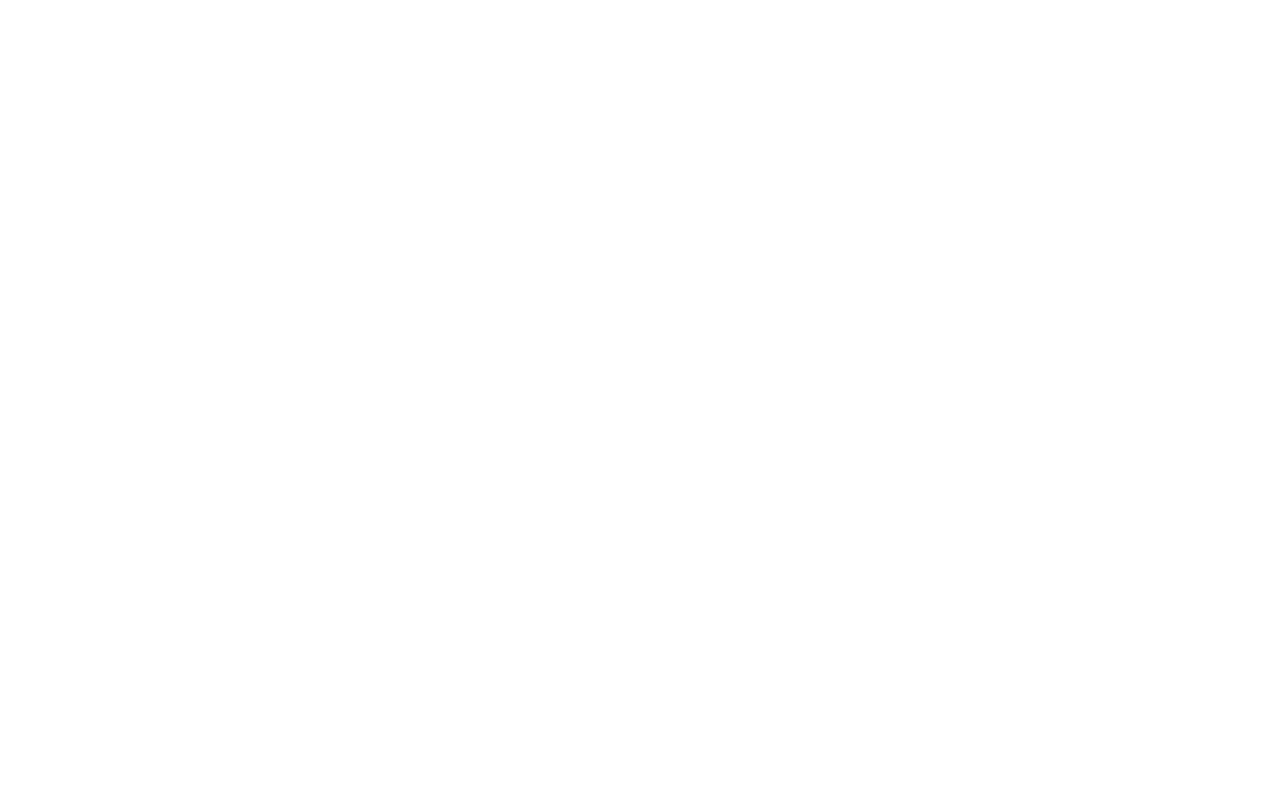
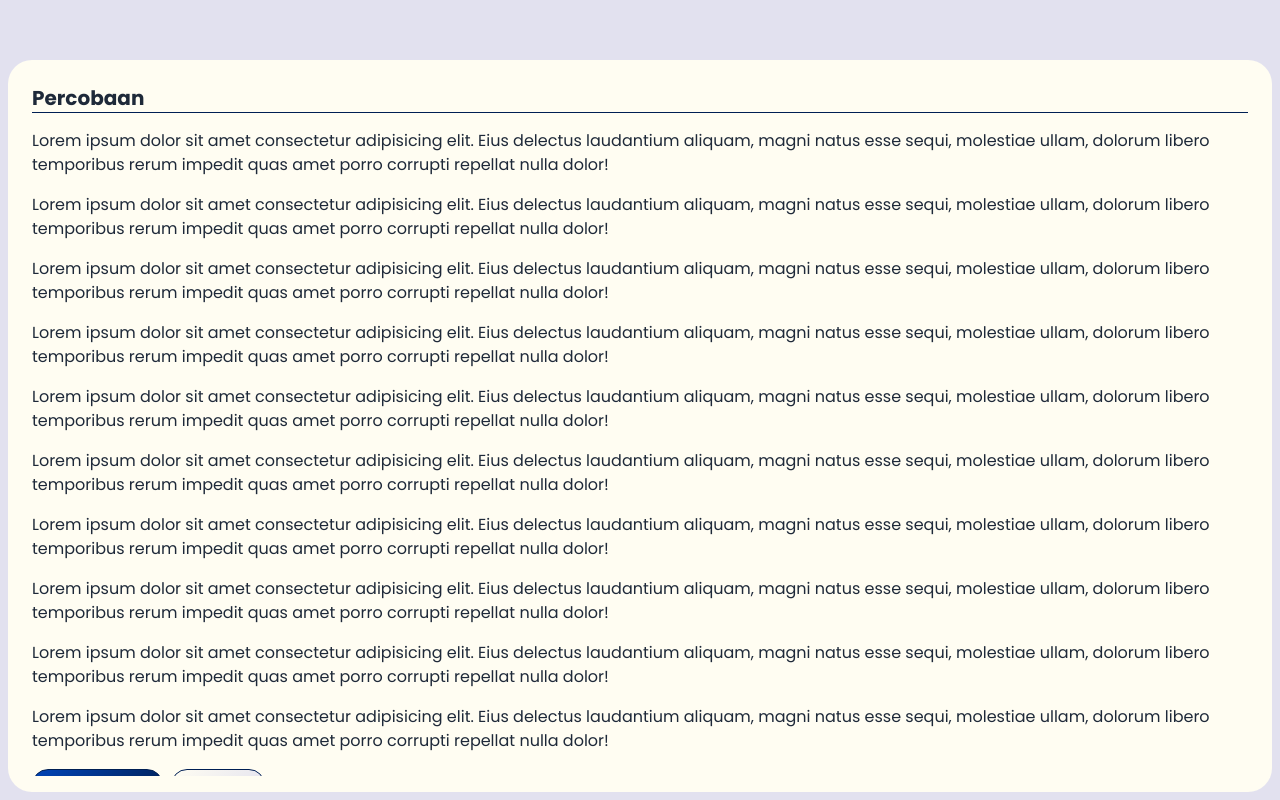
Before and after one commit to cvudumbarainformatika/apotik, a Vue app: page /coba in a window 1280 px wide. Before the commit this address had no page. Built offline with nearby package versions, Linux system fonts and the light colour scheme.

Commit message:
rev: otw mastering

```diff
--- a/src/components/HelloWorld.vue
+++ b/src/components/HelloWorld.vue
@@ -25,18 +25,19 @@
 
 <template>
   <u-page>
-    <u-view flex1 class="">
+    <u-view class="">
       <u-row flex1>
         <u-view>
           aaaa
         </u-view>
-        <u-view flex1 class="bg-blue-100">
-          aaaa
+        <u-view flex1 class="">
+          bbbb
         </u-view>
       </u-row>
     </u-view>
-
-    <!-- <div class="font-medium">Color Palette</div>
+    <!-- <u-view flex1> -->
+    <div class="flex-1 flex flex-col space-y-6 overflow-y-auto">
+      <div class="font-medium">Color Palette</div>
         <u-grid cols="4">
           <div class="bg-primary text-white p-4 h-[100px]">primary</div>
           <div class="bg-light-primary text-white p-4">light-primary</div>
@@ -52,7 +53,7 @@
         <div class="font-medium">Buttons (u-btn)</div>
 
 
-    <div class="w-full space-y-2">
+        <div class="w-full space-y-2 ">
           <u-row>
             <u-btn label="Primary" fullWidth />
             <u-btn variant="secondary" label="Secondary" />
@@ -74,7 +75,11 @@
             <u-select label="Uselect" v-model="form.status"
               :options="options" :error="errorSelect" :error-message="errorMessageSelect"
             />
-    </div> -->
+      </div>
+    </div>
+    <!-- </u-view> -->
+
+
 
   </u-page>
 </template>
--- /dev/null
+++ b/src/components/Percobaan.vue
@@ -0,0 +1,15 @@
+<template>
+  <CobaPage label="Percobaan">
+    <div v-for="i in 10" :key="i">
+      <div>Lorem ipsum dolor sit amet consectetur adipisicing elit. Eius delectus laudantium aliquam, magni natus esse sequi, molestiae ullam, dolorum libero temporibus rerum impedit quas amet porro corrupti repellat nulla dolor!</div>
+    </div>
+    <u-row>
+      <u-btn label="Simpan Data" />
+      <u-btn variant="secondary" label="Cancel" />
+    </u-row>
+  </CobaPage>
+</template>
+
+<script setup>
+import CobaPage from '../components/ui/CobaPage.vue'
+</script>
--- a/src/components/global/Btn.vue
+++ b/src/components/global/Btn.vue
@@ -60,7 +60,7 @@
 });
 
 const baseClasses =
-  'inline-flex items-center justify-center gap-1 px-[16px] py-[6px] rounded-full disabled:opacity-50 disabled:cursor-not-allowed transition w-auto cursor-pointer';
+  'inline-flex items-center justify-center gap-1 px-[16px] py-[6px] rounded-full disabled:opacity-50 disabled:cursor-not-allowed transition w-auto cursor-pointer border border-primary';
 
 const variantClasses = computed(() => {
   return props.variant === 'secondary'
--- a/src/components/global/Col.vue
+++ b/src/components/global/Col.vue
@@ -1,15 +1,16 @@
 <script setup>
 const props = defineProps({
-  gap: { type: String, default: 'gap-2' },
+  gap: { type: String, default: 'gap-4' },
   justify: { type: String, default: 'justify-start' },
   align: { type: String, default: 'items-start' },
   wrap: { type: Boolean, default: false },
+  flex1: { type: Boolean, default: false },
   class: { type: String, default: '' },
 })
 </script>
 
 <template>
-  <div :class="`flex flex-col ${gap} ${justify} ${align} ${wrap ? 'flex-wrap' : ''} ${props.class}`">
+  <div :class="`flex flex-col ${gap} ${justify} ${align} ${wrap ? 'flex-wrap' : ''} ${props.class} ${flex1 ? 'flex-1' : ''}`">
     <slot />
   </div>
 </template>
--- a/src/components/global/Row.vue
+++ b/src/components/global/Row.vue
@@ -6,11 +6,12 @@
   wrap: { type: Boolean, default: false },
   class: { type: String, default: '' },
   flex1: { type: Boolean, default: false },
+  separator: { type: Boolean, default: false },
 })
 </script>
 
 <template>
-  <div :class="`flex flex-row ${gap} ${justify} ${align} ${wrap ? 'flex-wrap' : ''} ${flex1 ? 'flex-1' : ''} ${props.class}`">
+  <div :class="`flex flex-row ${gap} ${justify} ${align} ${wrap ? 'flex-wrap' : ''} ${flex1 ? 'flex-1' : ''} ${props.class} ${separator ? 'border-b border-primary dark:border-gray-700' : ''}`">
     <slot />
   </div>
 </template>
--- /dev/null
+++ b/src/components/global/Title.vue
@@ -0,0 +1,10 @@
+<template>
+  <div class="text-xl font-bold">
+    {{ label }}
+  </div>
+</template>
+<script setup>
+const props = defineProps({
+  label: { type: String, default: '' },
+})
+</script>
--- /dev/null
+++ b/src/components/ui/CobaPage.vue
@@ -0,0 +1,22 @@
+<template>
+  <u-page class="">
+    <u-view class="">
+      <u-row flex1 separator>
+        <u-title :label="label" />
+      </u-row>
+    </u-view>
+    <u-view flex1 class="overflow-y-scroll">
+      <u-col flex1>
+        <slot />
+      </u-col>
+    </u-view>
+  </u-page>
+</template>
+
+<script setup>
+
+const props = defineProps({
+  label: { type: String, default: '' },
+})
+
+</script>
--- a/src/layout/AdminLayout.vue
+++ b/src/layout/AdminLayout.vue
@@ -9,11 +9,11 @@
 </script>
 
 <template>
-  <div class="flex h-screen overflow-hidden p-1">
+  <div class="flex h-screen overflow-hidden">
 
     <!-- Main Content -->
-    <main class="flex-1 px-2 pt-[50px] pb-2 overflow-hidden flex justify-center bg-secondary dark:bg-gray-900 rounded-2xl" >
-      <div class="flex-1 overflow-hidden flex mx-auto bg-background text-gray-800 dark:text-gray-100 rounded-2xl">
+    <main class="flex-1 px-2 pt-[60px] pb-2 overflow-hidden flex justify-center bg-secondary dark:bg-gray-900" >
+      <div class="flex-1 overflow-hidden flex mx-auto bg-background text-gray-800 dark:text-gray-100 rounded-3xl">
         <router-view />
       </div>
     </main>
--- a/src/router/index.js
+++ b/src/router/index.js
@@ -13,6 +13,10 @@
           path: '/home',
           component: () => import('../components/HelloWorld.vue'),
         },
+        {
+          path: '/coba',
+          component: () => import('../components/Percobaan.vue'),
+        },
 
       ],
     },
--- a/tailwind.config.js
+++ b/tailwind.config.js
@@ -33,8 +33,8 @@
       },
 
       boxShadow: {
-        'primary': `0 0 12px ${colors.lightPrimary}`,
-        'secondary': `0 0 12px ${colors.lightPrimary}`,
+        'primary': `0 0 8px ${colors.lightPrimary}`,
+        'secondary': `0 0 8px ${colors.lightPrimary}`,
       }
 
       // backgroundSize: {
```
Lines whose indentation alone changed are shown as unchanged.
